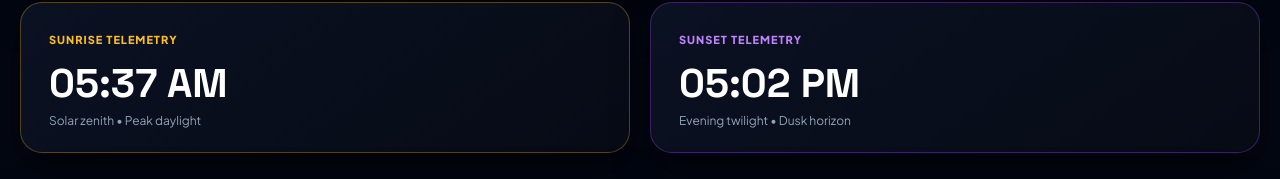
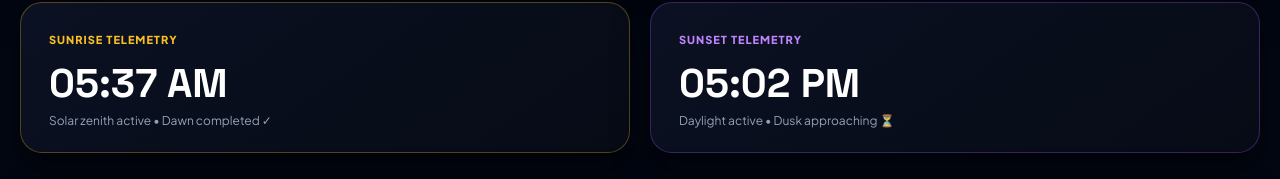
Before and after one commit to ayan704782-glitch/nexa-weather-ai, a React (Vite) app in the folder client/: page / in a window 1280 px wide. Shown: the part 756-935 px from the top of the page. Built offline with nearby package versions, Linux system fonts and the light colour scheme; no server answers.

Commit message:
Make sunrise and sunset status fully dynamic based on real-time clock telemetry

```diff
--- a/client/src/App.jsx
+++ b/client/src/App.jsx
@@ -227,39 +227,63 @@ export default function App() {
     const isNight = currentWeather.isDay === 0;
     const city = currentWeather.city;
 
-    if (q.includes("umbrella") || q.includes("rain") || q.includes("brishti") || q.includes("wet")) {
+    if (q.includes("umbrella") || q.includes("rain") || q.includes("brishti")) {
       if (cond.includes("rain") || hum > 85) {
         advice = `Yes, carrying an umbrella is recommended in ${city}! High humidity (${currentWeather.humidity}) and ${cond} skies indicate possible precipitation.`;
       } else {
         advice = `No immediate umbrella needed in ${city} right now as conditions are ${cond} at ${temp}°C.`;
       }
-    } else if (q.includes("run") || q.includes("walk") || q.includes("jog") || q.includes("outdoor") || q.includes("workout")) {
-      advice = `At ${temp}°C with ${cond} skies in ${city}, conditions are optimal for your ${isNight ? "evening walk or night jog" : "outdoor run or walk"}! Enjoy the fresh breeze.`;
-    } else if (q.includes("wear") || q.includes("cloth") || q.includes("jacket")) {
-      advice = `With ${temp}°C and ${currentWeather.humidity} humidity in ${city}, light and breathable clothing is best suited for today's weather.`;
+    } else if (q.includes("run") || q.includes("walk") || q.includes("jog") || q.includes("outdoor")) {
+      advice = `At ${temp}°C with ${cond} skies in ${city}, conditions are optimal for your ${isNight ? "evening walk or night jog" : "outdoor run or walk"}!`;
     } else if (q.includes("sunrise") || q.includes("sunset") || q.includes("sun")) {
       advice = `Today in ${city}, sunrise occurs at ${currentWeather.sunrise} and sunset at ${currentWeather.sunset}.`;
     } else {
-      advice = `Live atmospheric telemetry for ${city}: ${temp}°C (feels like ${feels}°C), ${cond} skies, and ${currentWeather.humidity} humidity. Everything is stable!`;
+      advice = `Live atmospheric telemetry for ${city}: ${temp}°C (feels like ${feels}°C), ${cond} skies, and ${currentWeather.humidity} humidity.`;
     }
 
     setAiResponse(`Nexa AI: ${advice}`);
     setAiQuestion("");
   };
 
-  // Dynamic Real-Time Sun Status Tracker
-  const getSunTelemetryStatus = () => {
-    const currentHour = new Date().getHours();
-    if (currentHour >= 4 && currentHour < 7) {
-      return { sunriseSub: "Morning twilight • Dawn active 🌅", sunsetSub: "Evening twilight • Dusk approaching" };
-    } else if (currentHour >= 7 && currentHour < 17) {
-      return { sunriseSub: "Solar zenith • Peak daylight", sunsetSub: "Evening twilight • Dusk horizon" };
+  // Fully Dynamic Real-Time Sun Status Tracker based on System Clock & API Data
+  const getDynamicSunStatus = () => {
+    const now = new Date();
+    const currentHour = now.getHours();
+    const currentMinutes = now.getMinutes();
+    const totalCurrentMins = currentHour * 60 + currentMinutes;
+
+    // Convert sunrise/sunset strings (e.g. "05:37 AM", "05:02 PM") to minutes for smart comparison
+    const parseTimeToMins = (timeStr) => {
+      if (!timeStr) return 0;
+      const [time, modifier] = timeStr.split(" ");
+      let [h, m] = time.split(":").map(Number);
+      if (modifier === "PM" && h < 12) h += 12;
+      if (modifier === "AM" && h === 12) h = 0;
+      return h * 60 + m;
+    };
+
+    const sunriseMins = parseTimeToMins(currentWeather.sunrise);
+    const sunsetMins = parseTimeToMins(currentWeather.sunset);
+
+    if (totalCurrentMins < sunriseMins) {
+      return {
+        sunriseSub: "Approaching dawn • Telemetry armed 🌅",
+        sunsetSub: "Evening twilight • Dusk approaching"
+      };
+    } else if (totalCurrentMins >= sunriseMins && totalCurrentMins <= sunsetMins) {
+      return {
+        sunriseSub: "Solar zenith active • Dawn completed ✓",
+        sunsetSub: "Daylight active • Dusk approaching ⏳"
+      };
     } else {
-      return { sunriseSub: "Morning twilight • Dawn approaching", sunsetSub: "Night telemetry • Dusk active 🌙" };
+      return {
+        sunriseSub: "Dawn completed • Next cycle tomorrow",
+        sunsetSub: "Night telemetry active • Dusk passed 🌙"
+      };
     }
   };
 
-  const sunStatus = getSunTelemetryStatus();
+  const sunStatus = getDynamicSunStatus();
 
   // Dynamic Summary & Activity for AI Card Header
   const getDynamicAISummary = () => {
@@ -400,7 +424,7 @@ export default function App() {
         </div>
       </section>
 
-      {/* Sunrise & Sunset Live Telemetry Cards */}
+      {/* Sunrise & Sunset Live Dynamic Telemetry Cards */}
       <section style={{ maxWidth: "1380px", margin: "24px auto 0", padding: "0 20px" }}>
         <div style={{ display: "grid", gridTemplateColumns: "repeat(2, minmax(0, 1fr))", gap: "20px" }}>
 
```
